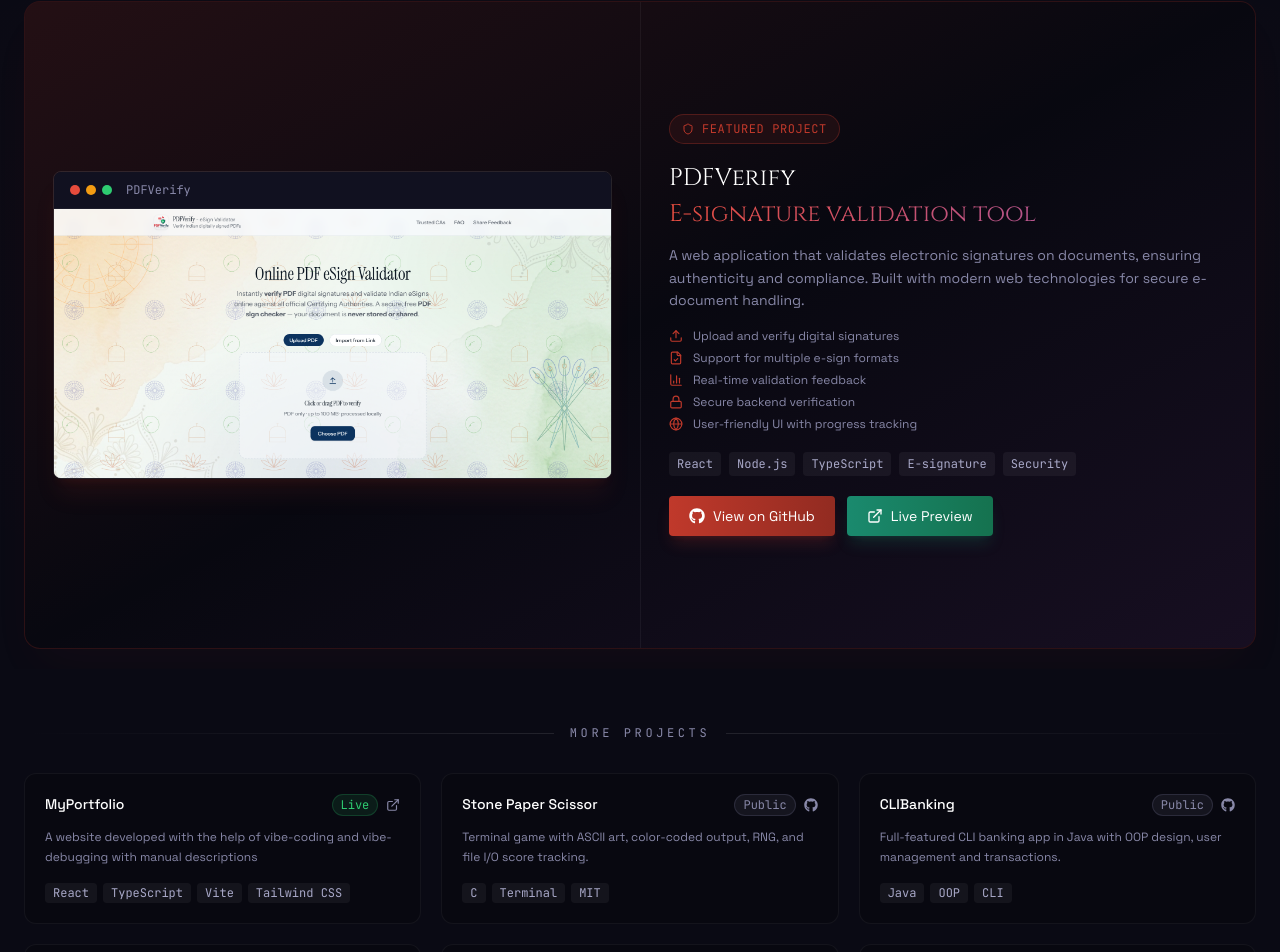
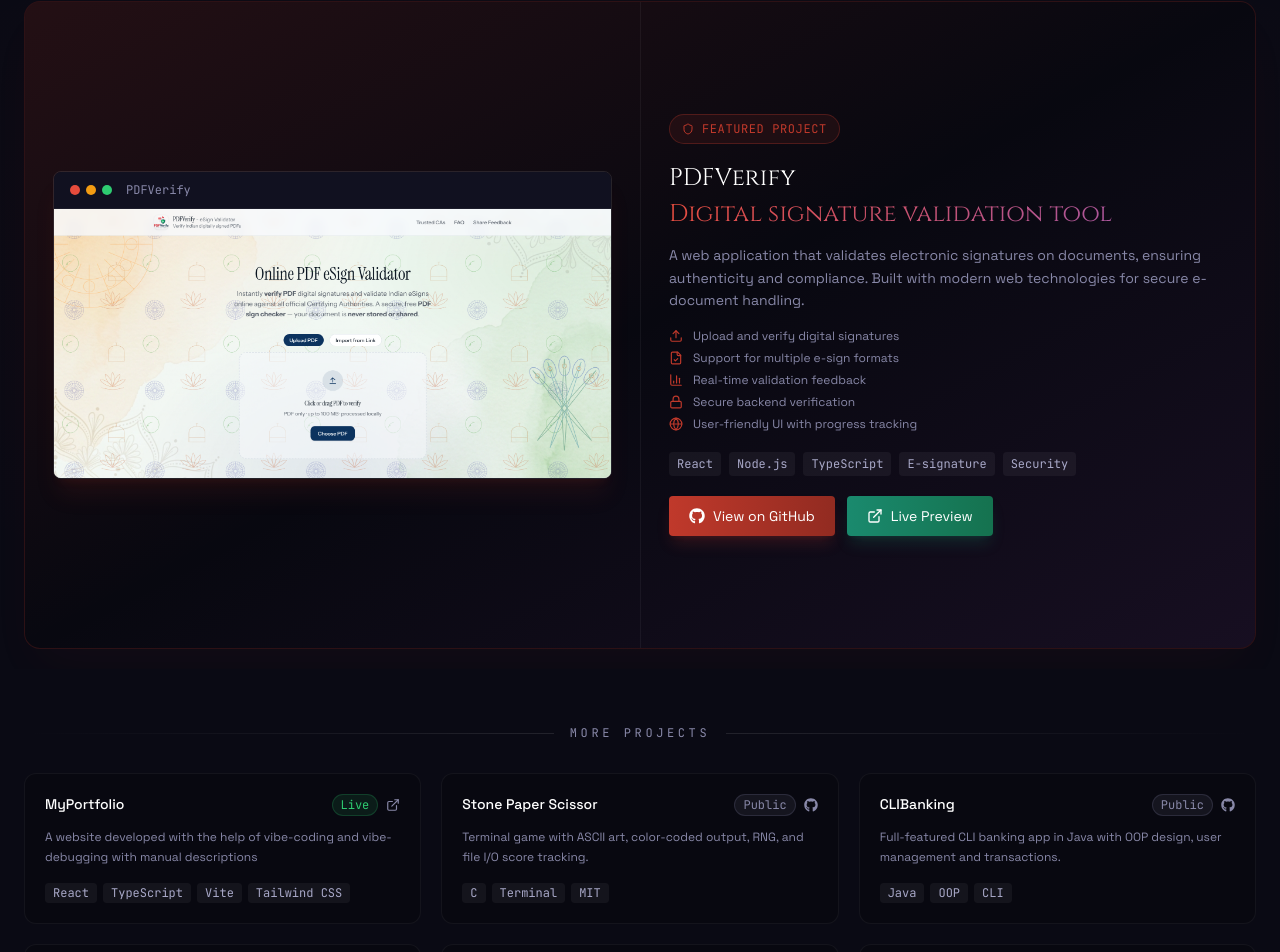
Before and after one commit to DRoy-007/MyPortfolio, a React (Vite) app: page / in a window 1280 px wide. Shown: the part 2531-3483 px from the top of the page. Built offline with nearby package versions, Linux system fonts and the light colour scheme.

Commit message:
Updated subtitle of featured project to clarify functionality

```diff
--- a/src/app/data/portfolioData.ts
+++ b/src/app/data/portfolioData.ts
@@ -98,7 +98,7 @@
 // PROJECTS
 export const FEATURED_PROJECT = {
   title: "PDFVerify",
-  subtitle: "E-signature validation tool",
+  subtitle: "Digital signature validation tool",
   description:
     "A web application that validates electronic signatures on documents, ensuring authenticity and compliance. Built with modern web technologies for secure e-document handling.",
   features: [
```
